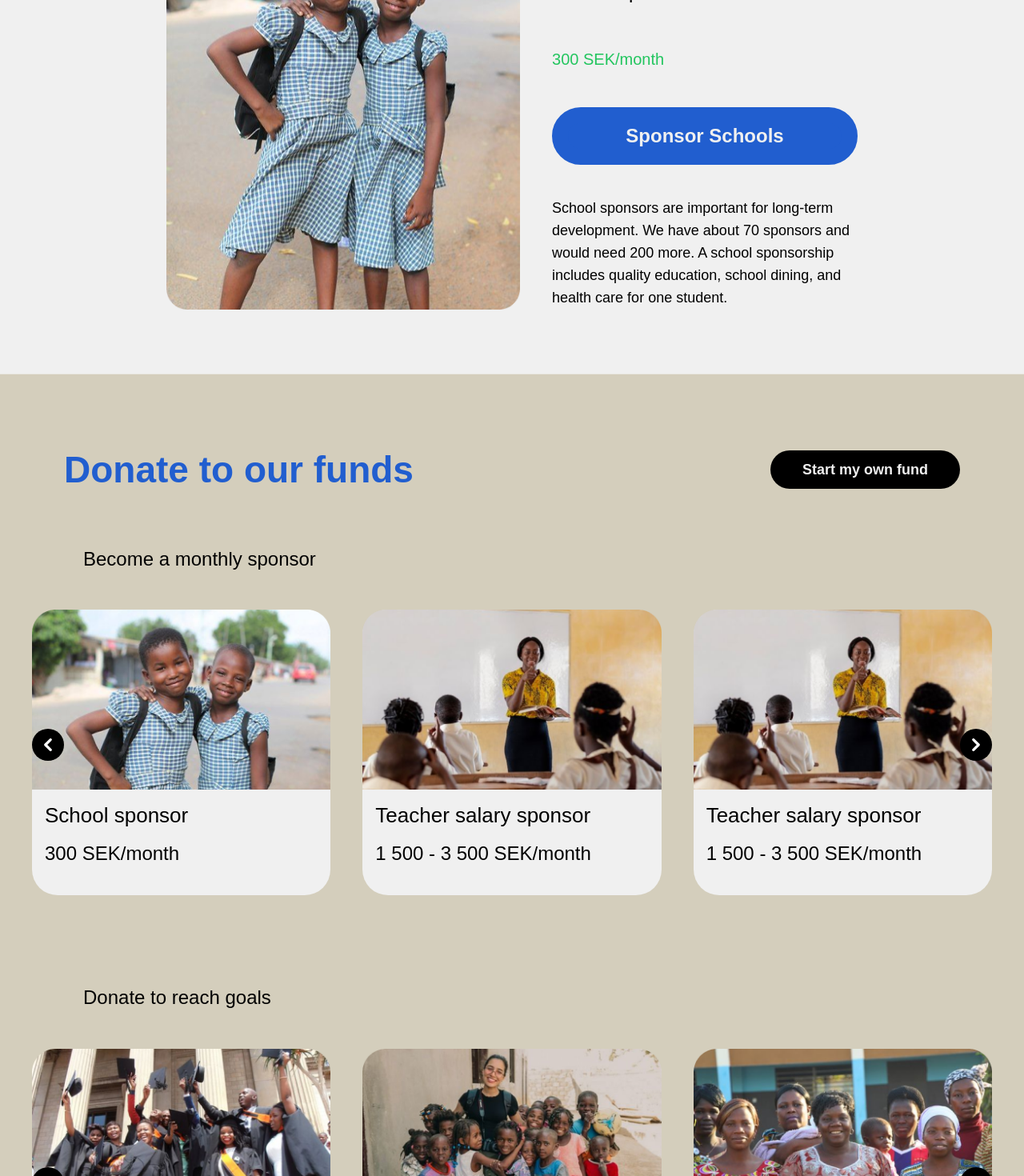
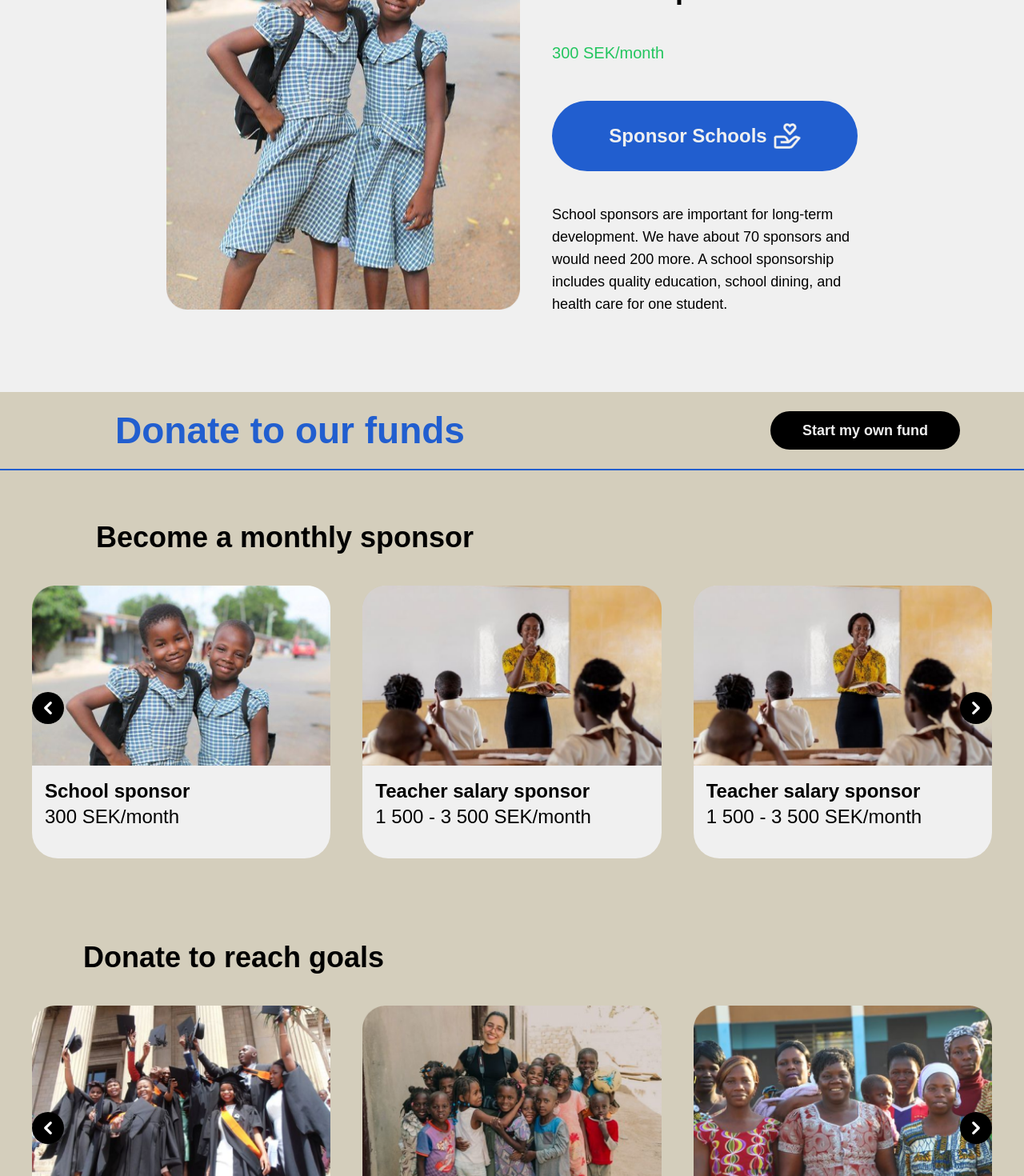
Before and after one commit to hyper-island-collaboration-work/yennenga-progress-group-3, a React (Vite) app: page /SchoolSponsor in a window 1280 px wide. Shown: the part 1000-2470 px from the top of the page at 80% size. Built offline with nearby package versions, Linux system fonts and the light colour scheme.

Commit message:
Change margins and paddings and the link on navigation

```diff
--- a/src/components/BottomBar/BottomBar.jsx
+++ b/src/components/BottomBar/BottomBar.jsx
@@ -98,7 +98,7 @@ function BottomBar() {
                   <NavLink to="/StartYourOwnFund">Start your own fund</NavLink>
                 </li>
                 <li>
-                  <NavLink to="/BecomeAMember">Become a member</NavLink>
+                  <NavLink to="/BecomeAMember">Become our partner</NavLink>
                 </li>
                 <li>
                   <NavLink to="/FAQ">FAQ</NavLink>
--- a/src/components/BottomBar/SocialMedia.jsx
+++ b/src/components/BottomBar/SocialMedia.jsx
@@ -3,7 +3,7 @@ import { SocialIcon } from "react-social-icons";
 
 function SocialMedia() {
   return (
-    <div className="flex flex-col items-center gap-9 py-24 text-2xl">
+    <div className="flex flex-col items-center gap-9 my-24 text-2xl">
       <p>Follow us on</p>
       <div className="flex justify-center gap-12 ">
         <SocialIcon
--- a/src/components/donateFundsSection/FastDonation.jsx
+++ b/src/components/donateFundsSection/FastDonation.jsx
@@ -2,7 +2,7 @@ import DonationForm from "../donationForm/DonationForm";
 
 export default function FastDonation() {
   return (
-    <section className="flex gap-20 px-48 py-20">
+    <section className="flex gap-20 px-48 my-24">
       <div className="flex flex-col gap-10">
         <h2 className="text-burkina-blue">Fast donation</h2>
         <DonationForm formWidth={"w-[28.5rem]"} />
--- a/src/components/donateFundsSection/Funds.jsx
+++ b/src/components/donateFundsSection/Funds.jsx
@@ -4,8 +4,8 @@ export default function Funds({ image, heading, text }) {
       <div>
         <img src={`/images/${image}`} />
       </div>
-      <div className="flex flex-col gap-4 px-4 pb-9 text-2xl">
-        <h4>{heading}</h4>
+      <div className="flex flex-col px-4 pb-9 text-2xl">
+        <h6>{heading}</h6>
         <p>{text}</p>
       </div>
     </div>
--- a/src/components/donateFundsSection/OurFunds.jsx
+++ b/src/components/donateFundsSection/OurFunds.jsx
@@ -5,10 +5,10 @@ import ScrollSection from "./ScrollSection";
 export default function OurFunds() {
   return (
     <section
-      className="mb-64 flex flex-col gap-16 bg-cover bg-bottom px-10 pb-40 pt-24"
+      className="mb-64 flex flex-col gap-16 bg-cover bg-bottom pb-32"
       style={{ backgroundImage: `url(${FundsBackground})` }}
     >
-      <div className="flex items-center justify-between px-10">
+      <div className="flex w-full items-center justify-between border-b-2 border-burkina-blue py-6 pl-36 pr-20">
         <h2 className="text-burkina-blue">Donate to our funds</h2>
         <NavLink to="/StartYourOwnFund">
           <button className="black-btn flex items-center justify-center">
--- a/src/components/donateFundsSection/SchoolSponsor.jsx
+++ b/src/components/donateFundsSection/SchoolSponsor.jsx
@@ -8,7 +8,7 @@ export default function SchoolSponsor() {
   const [activeButton, setActiveButton] = useState("story");
 
   return (
-    <section className="mb-20 mt-10 flex flex-col gap-10 px-20">
+    <section className="mb-24 mt-10 flex flex-col gap-10 px-20">
       <div className="flex items-center justify-between">
         <div>
           <NavLink to="/Donation">
@@ -66,9 +66,10 @@ export default function SchoolSponsor() {
             <p className="text-xl leading-loose text-light-green">
               300 SEK/month
             </p>
-            <button className="inline-flex w-auto items-center justify-center rounded-full border-[20px] border-burkina-blue bg-burkina-blue text-2xl text-light-gray transition delay-100 ease-in-out hover:border-dark-blue hover:bg-dark-blue">
-              Sponsor Schools
-            </button>
+            <div className="flex items-center justify-center gap-2 rounded-full border-burkina-blue bg-burkina-blue py-7 text-2xl text-light-gray transition delay-100 ease-in-out hover:border-dark-blue hover:bg-dark-blue">
+              <button>Sponsor Schools</button>
+              <img src="/vector/sponsorSchool.svg" alt="hand with heart" />
+            </div>
             {activeButton === "story" && (
               <p className=" text-lg ">
                 School sponsors are important for long-term development. We have
--- a/src/components/donateFundsSection/ScrollSection.jsx
+++ b/src/components/donateFundsSection/ScrollSection.jsx
@@ -46,10 +46,10 @@ export default function ScrollSection() {
   ];
 
   return (
-    <div className="flex flex-col gap-16">
+    <div className="flex flex-col gap-16 px-10">
       <div>
         <div className="mb-10">
-          <h3 className="ml-16">Become a monthly sponsor</h3>
+          <h3 className="pl-20">Become a monthly sponsor</h3>
         </div>
         <div
           id="controls-carousel"
@@ -62,7 +62,6 @@ export default function ScrollSection() {
                 <div key={heading}>
                   {link ? ( // Check if link exists
                     <NavLink to={link} activeClassName="active-link">
-                      {" "}
                       {/* NavLink to another page */}
                       <Funds image={image} text={text} heading={heading} />
                     </NavLink>
--- a/src/components/menu/NavBar.jsx
+++ b/src/components/menu/NavBar.jsx
@@ -35,7 +35,7 @@ export default function NavBar() {
           itemLink: "/StartYourOwnFund",
         },
         {
-          itemText: "Become a member",
+          itemText: "Become our partner",
           itemLink: "/BecomeAMember",
         },
         {
--- a/src/components/newsSection/RecentNews.jsx
+++ b/src/components/newsSection/RecentNews.jsx
@@ -71,7 +71,7 @@ export default function RecentNews() {
 
   return (
     <section
-      className="h-[calc(100vh - 20rem)] pb-32"
+      className="h-[calc(100vh - 20rem)]"
       style={{
         backgroundImage: `url('https://cdn.builder.io/api/v1/image/assets/TEMP/98a134c5deae1c20c5f944b85b133362bf9408906cc44b6012fb224f29b3a65b?')`,
         backgroundSize: "cover",
--- a/src/components/partnersSection/Partners.jsx
+++ b/src/components/partnersSection/Partners.jsx
@@ -3,7 +3,7 @@ import Carousel from "./Carousel";
 
 export default function Partners() {
   return (
-    <section className="partners flex flex-col items-center gap-24 py-24">
+    <section className="partners flex flex-col items-center gap-16 my-24">
       <div className="flex justify-between border-umber+ w-full border-b-2 pb-6">
         <div>
           <h2 className="pl-36">Our partners</h2>
--- a/src/index.css
+++ b/src/index.css
@@ -34,9 +34,10 @@ h2 {
 }
 
 h3 {
-  font-size: 1.5rem;
-  line-height: 47.6px;
-  font-weight: 400;
+  font-size: 2.25rem;
+  line-height: 2.5rem;
+  font-weight: 700;
+  color: black;
 }
 
 h4 {
```
Also changed, not shown: public/vector/sponsorSchool.svg (added).
